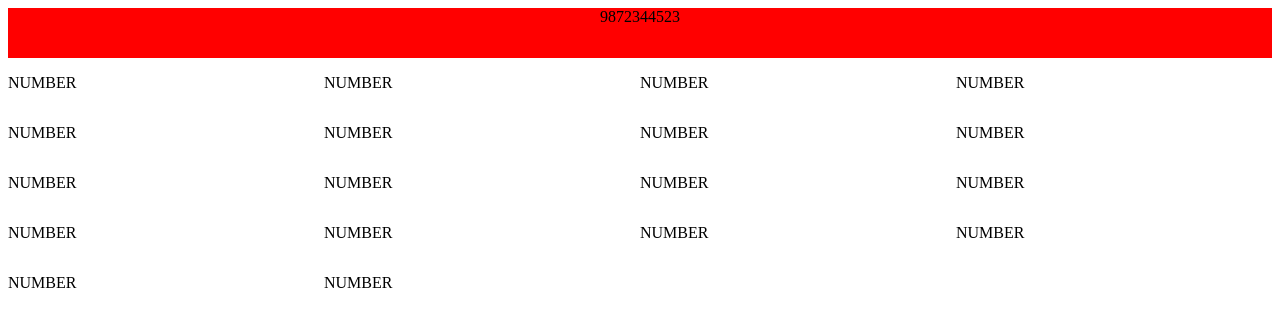
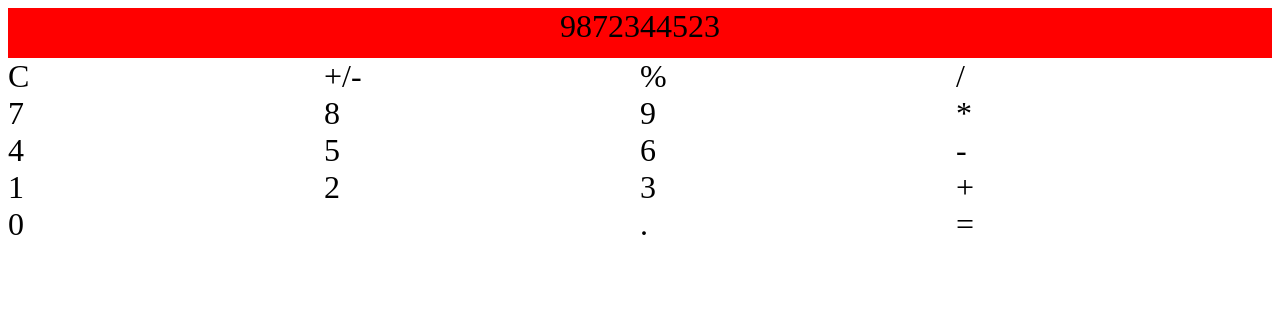
Before and after one commit to Matthew-Tilley/VUECALC, a plain HTML site: page index.html in a window 1280 px wide. Drawn offline with nearby package versions, Linux system fonts and the light colour scheme.

Commit message:
Created basic keyboard layout per example.

```diff
--- a/index.css
+++ b/index.css
@@ -3,6 +3,8 @@
     display: grid;
     grid-template-columns: repeat(4, 1fr);
     grid-template-rows: minmax(50px, auto);
+
+    font-size: 2rem;
 }
 
 
@@ -12,3 +14,9 @@
     text-align: center;
     background-color: red;
 }
+
+
+.zero
+{
+    grid-column: 1 / 3;
+}
--- a/index.html
+++ b/index.html
@@ -16,24 +16,25 @@
 
                 <div class="display">9872344523</div>
 
-                <p>NUMBER</p>
-                <p>NUMBER</p>
-                <p>NUMBER</p>
-                <p>NUMBER</p>
-                <p>NUMBER</p>
-                <p>NUMBER</p>
-                <p>NUMBER</p>
-                <p>NUMBER</p>
-                <p>NUMBER</p>
-                <p>NUMBER</p>
-                <p>NUMBER</p>
-                <p>NUMBER</p>
-                <p>NUMBER</p>
-                <p>NUMBER</p>
-                <p>NUMBER</p>
-                <p>NUMBER</p>
-                <p>NUMBER</p>
-                <p>NUMBER</p>
+                <div>C</div>
+                <div>+/-</div>
+                <div>%</div>
+                <div>/</div>
+                <div>7</div>
+                <div>8</div>
+                <div>9</div>
+                <div>*</div>
+                <div>4</div>
+                <div>5</div>
+                <div>6</div>
+                <div>-</div>
+                <div>1</div>
+                <div>2</div>
+                <div>3</div>
+                <div>+</div>
+                <div class="zero">0</div>
+                <div>.</div>
+                <div>=</div>
 
             </div>
 
```
